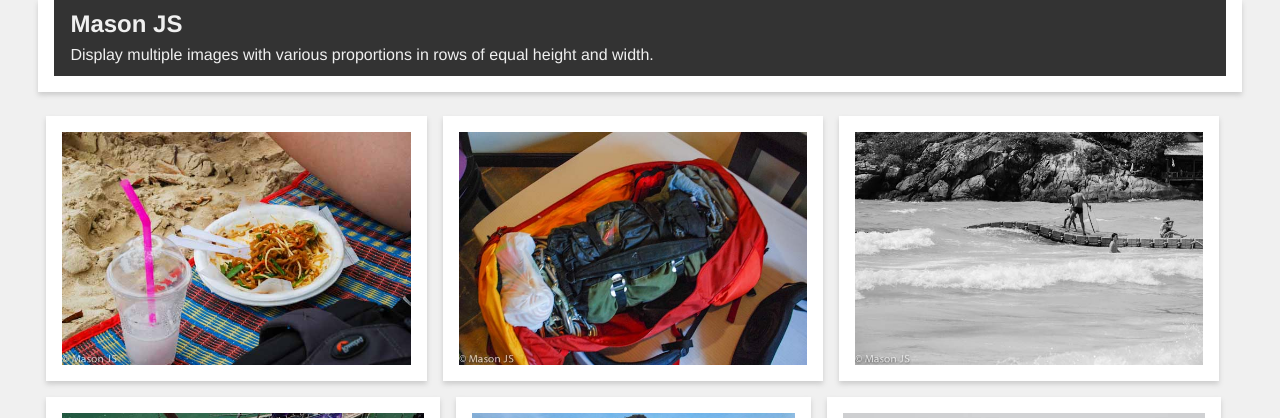
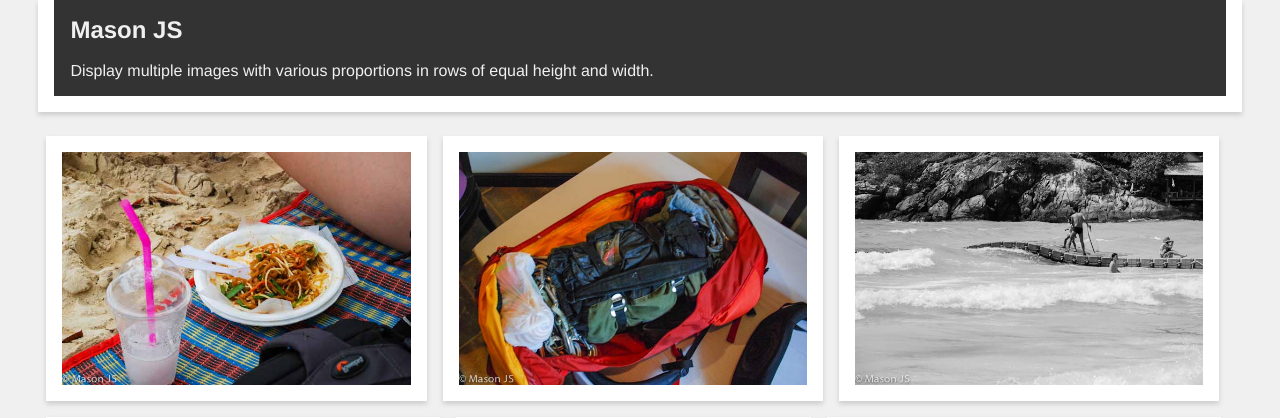
Before and after one commit to olofbjerke/Mason, a PHP site: page / in a window 1280 px wide. Shown: the top 418 px of the page. Run offline with PHP 8.4, Linux system fonts and the light colour scheme.

Commit message:
Changed line height in h2

```diff
--- a/styles/mason.css
+++ b/styles/mason.css
@@ -10,7 +10,7 @@ h1, h2 {
 	color: #f0f0f0;
 	padding: 0;
 	margin: 0;
-	line-height: 0.7em;
+	line-height: 1.2em;
 }
 
 h2 {
```
